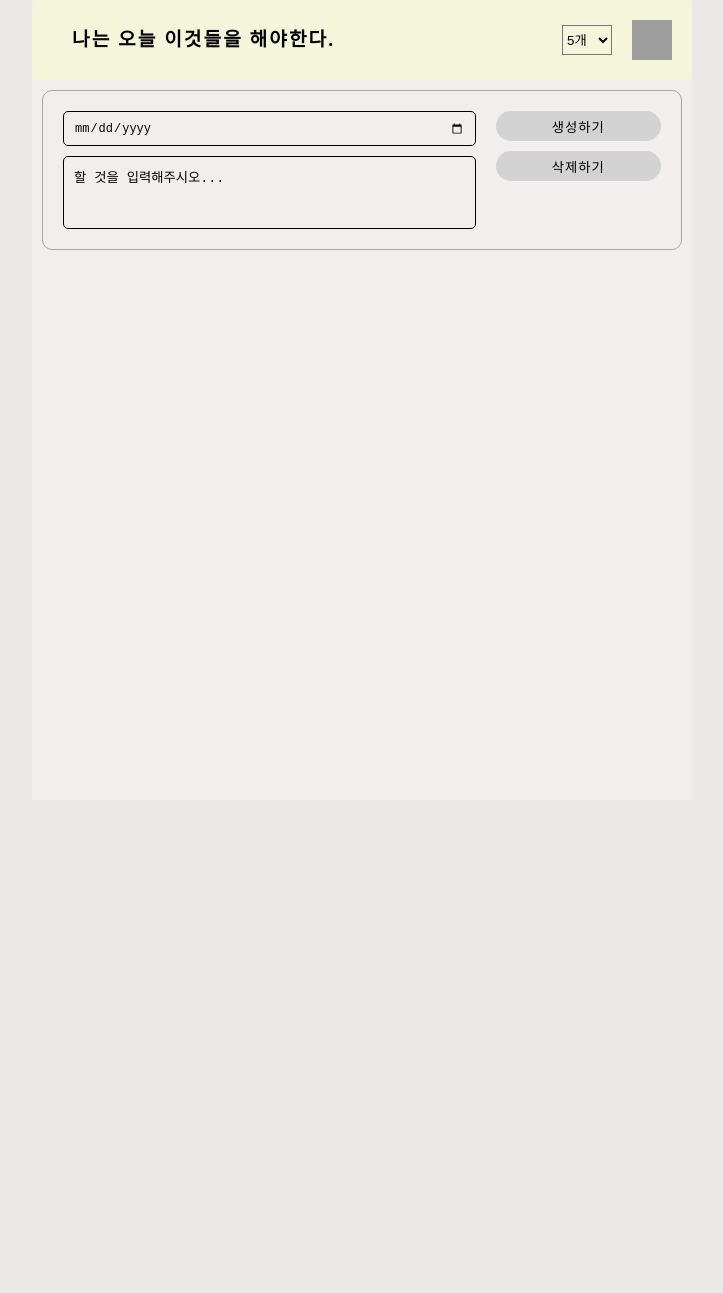
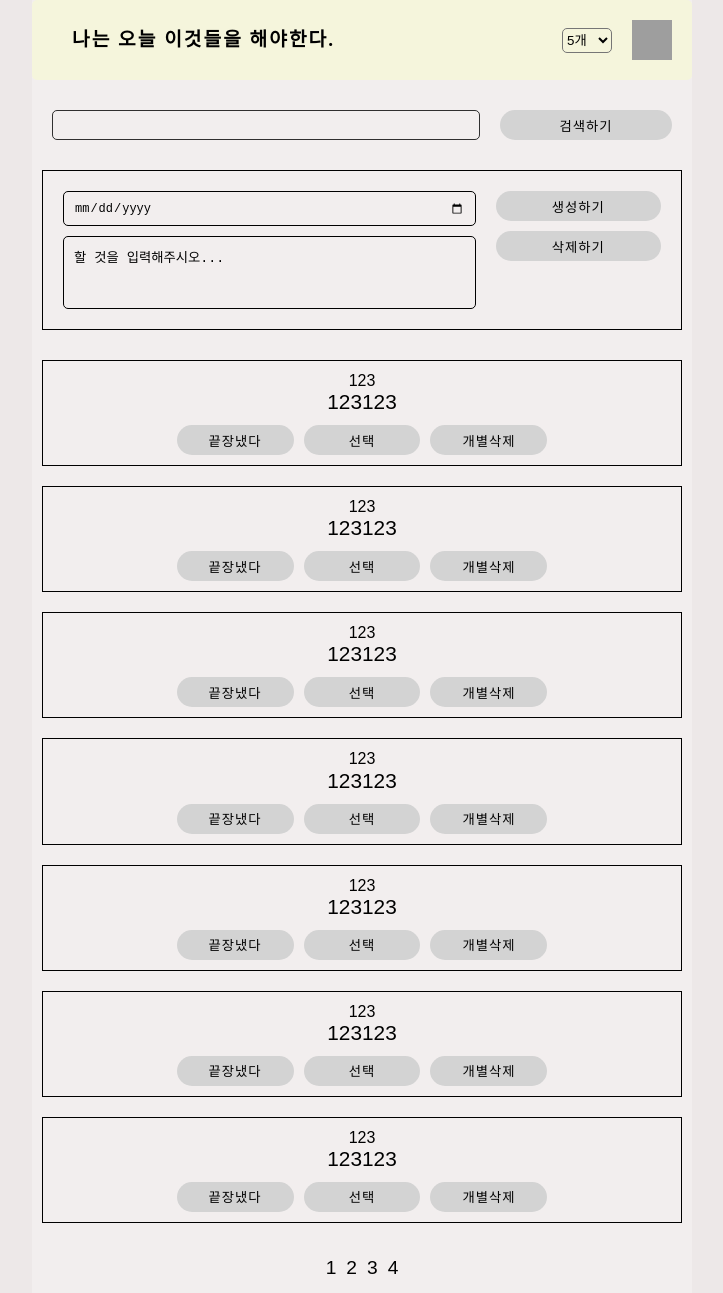
Before and after one commit to kangactor123/opensourceHm, a React (Create React App) app: page / in a window 1280 px wide. Shown: the whole page, without its empty margins (278-1001 px from the left). Before the commit the page ends 800 px from the top, so only its background shows below. Built offline with nearby package versions, Linux system fonts and the light colour scheme; grey boxes are pictures that could not be loaded.

Commit message:
Component update

```diff
--- a/public/index.html
+++ b/public/index.html
@@ -2,14 +2,12 @@
 <html lang="en">
   <head>
     <meta charset="utf-8" />
-    <link rel="icon" href="%PUBLIC_URL%/favicon.ico" />
     <meta name="viewport" content="width=device-width, initial-scale=1" />
     <meta name="theme-color" content="#000000" />
     <meta
       name="description"
       content="Web site created using create-react-app"
     />
-    <link rel="apple-touch-icon" href="%PUBLIC_URL%/logo192.png" />
     <link rel="manifest" href="%PUBLIC_URL%/manifest.json" />
     <title>나는 오늘 해야할 것을 알고 있다.</title>
   </head>
--- a/src/App.tsx
+++ b/src/App.tsx
@@ -1,10 +1,13 @@
 import styled from "styled-components";
 import Header from "./components/Header";
 import InputSection from "./components/InputSection";
+import PagingSection from "./components/PagingSection";
+import SearchSection from "./components/SearchSection";
+import ToDoList from "./components/ToDo/ToDoList";
 
 const Container = styled.div`
   max-width: 660px;
-  height: 100vh;
+  height: auto;
   margin: 0 auto;
   background-color: #f2eeee;
 `;
@@ -13,7 +16,10 @@ function App() {
   return (
     <Container>
       <Header />
+      <SearchSection />
       <InputSection />
+      <ToDoList />
+      <PagingSection />
     </Container>
   );
 }
--- /dev/null
+++ b/src/components/Button.tsx
@@ -0,0 +1,32 @@
+import styled from "styled-components";
+
+interface ButtonProps {
+  hoverColor?: string;
+  bgColor?: string;
+  text: string;
+}
+
+const Btn = styled.button<{ hoverColor?: string; bgColor?: string }>`
+  width: 100%;
+  height: 30px;
+  text-align: center;
+  border: 0;
+  border-radius: 15px;
+  background-color: ${(props) => props.bgColor};
+  letter-spacing: 1px;
+  cursor: pointer;
+  &:hover {
+    color: white;
+    background-color: ${(props) => props.hoverColor};
+  }
+`;
+
+const Button = ({ hoverColor, text, bgColor = "lightgray" }: ButtonProps) => {
+  return (
+    <Btn hoverColor={hoverColor} bgColor={bgColor}>
+      {text}
+    </Btn>
+  );
+};
+
+export default Button;
--- a/src/components/Header.tsx
+++ b/src/components/Header.tsx
@@ -33,9 +33,10 @@ const AlertImg = styled.img`
 
 const PageSelecter = styled.select`
   width: 50px;
-  height: 30px;
+  height: 25px;
   margin-right: 20px;
-  background-color: beige;
+  border-radius: 5px;
+  background-color: inherit;
 `;
 
 function Header() {
--- a/src/components/InputSection.tsx
+++ b/src/components/InputSection.tsx
@@ -1,17 +1,17 @@
 import styled from "styled-components";
+import Button from "./Button";
 
 const Wrapper = styled.div`
   max-width: 660px;
   height: 20vh;
-  border: 1px solid rgba(0, 0, 0, 0.3);
-  border-radius: 10px;
+  border: 1px solid black;
   display: flex;
   align-items: center;
   padding: 10px;
   margin: 10px;
 `;
 
-const InputBox = styled.form`
+export const InputBox = styled.form`
   padding: 10px;
   width: 70%;
   height: 100%;
@@ -19,6 +19,7 @@ const InputBox = styled.form`
   flex-direction: column;
   justify-content: center;
   gap: 10px;
+  position: relative;
 `;
 
 const InputDate = styled.input`
@@ -44,28 +45,13 @@ const InputContents = styled.textarea`
   }
 `;
 
-const ButtonBox = styled.div`
+export const ButtonBox = styled.div`
   width: 30%;
   height: 100%;
   padding: 10px;
   display: flex;
   flex-direction: column;
   gap: 10px;
-`;
-
-const Button = styled.button<{ hoverColor: string }>`
-  width: 100%;
-  height: 30px;
-  text-align: center;
-  border: 0;
-  border-radius: 15px;
-  background-color: lightgray;
-  letter-spacing: 1px;
-  cursor: pointer;
-  &:hover {
-    color: white;
-    background-color: ${(props) => props.hoverColor};
-  }
 `;
 
 function InputSection() {
@@ -76,8 +62,8 @@ function InputSection() {
         <InputContents placeholder="할 것을 입력해주시오..." />
       </InputBox>
       <ButtonBox>
-        <Button hoverColor="rgba(0,0,255,0.5)">생성하기</Button>
-        <Button hoverColor="rgba(255,0,0,0.5)">삭제하기</Button>
+        <Button text="생성하기" hoverColor="rgba(0,0,255,0.5)" />
+        <Button text="삭제하기" hoverColor="rgba(255,0,0,0.5)" />
       </ButtonBox>
     </Wrapper>
   );
--- /dev/null
+++ b/src/components/PagingSection.tsx
@@ -0,0 +1,40 @@
+import styled from "styled-components";
+
+const Wrapper = styled.div`
+  width: 60%;
+  height: 50px;
+  margin: 0 auto;
+  display: flex;
+  justify-content: center;
+  align-items: center;
+`;
+
+const PageList = styled.ul`
+  list-style: none;
+  display: flex;
+  flex-direction: row;
+  gap: 10px;
+`;
+
+const Page = styled.li`
+  cursor: pointer;
+  font-size: 1.2em;
+  &:hover {
+    color: red;
+  }
+`;
+
+function PagingSection() {
+  const temp = [1, 2, 3, 4];
+  return (
+    <Wrapper>
+      <PageList>
+        {temp.map((item, index) => (
+          <Page key={index}>{item}</Page>
+        ))}
+      </PageList>
+    </Wrapper>
+  );
+}
+
+export default PagingSection;
--- /dev/null
+++ b/src/components/SearchSection.tsx
@@ -0,0 +1,60 @@
+import styled from "styled-components";
+import Button from "./Button";
+import { ButtonBox, InputBox } from "./InputSection";
+
+const Wrapper = styled.div`
+  max-width: 660px;
+  height: 10vh;
+  border-radius: 10px;
+  display: flex;
+  align-items: center;
+  padding: 10px 10px 0 10px;
+`;
+
+const SearchBar = styled.input`
+  width: 100%;
+  height: 30px;
+  background-color: inherit;
+  border: 1px solid rgba(0, 0, 0, 0.8);
+  border-radius: 5px;
+  padding-left: 10px;
+`;
+
+const SearchList = styled.ul`
+  width: 95%;
+  position: absolute;
+  top: 48px;
+  text-decoration: none;
+  background-color: aqua;
+  z-index: 99;
+  display: none;
+`;
+
+const SearchLi = styled.li``;
+
+const BtnBox = styled(ButtonBox)`
+  justify-content: center;
+`;
+
+/* 검색 input에 focus가 들어왔을 때 검색 목록이 내려올 수 있도록, blur -> 검색어 목록 사라져야함 */
+/* 최근 검색어는 localStorage에서 불러서 저장해놔야함 store에 */
+function SearchSection() {
+  return (
+    <Wrapper>
+      <InputBox>
+        <SearchBar />
+        <SearchList>
+          <li>1</li>
+          <li>1</li>
+          <li>1</li>
+          <li>1</li>
+        </SearchList>
+      </InputBox>
+      <BtnBox>
+        <Button text="검색하기" hoverColor="gray" />
+      </BtnBox>
+    </Wrapper>
+  );
+}
+
+export default SearchSection;
--- /dev/null
+++ b/src/components/ToDo/ToDoCard.tsx
@@ -0,0 +1,64 @@
+import { useState } from "react";
+import styled from "styled-components";
+import Button from "../Button";
+
+const CardWrapper = styled.div<{ dead: boolean }>`
+  display: flex;
+  flex-direction: column;
+  width: 100%;
+  height: auto;
+  padding: 10px;
+  gap: 10px;
+  border: 1px solid ${(props) => (props.dead ? "red" : "black")};
+  margin: 10px;
+`;
+
+const ContentBox = styled.div`
+  width: 100%;
+  height: 90%;
+  display: flex;
+  flex-direction: column;
+  align-items: center;
+  justify-content: center;
+`;
+const DeadLine = styled.span`
+  font-size: 1em;
+`;
+const Content = styled.p`
+  font-size: 1.3em;
+`;
+
+const BtnBox = styled.div`
+  display: flex;
+  width: 60%;
+  margin: 0 auto;
+  align-items: center;
+  justify-content: space-between;
+  gap: 10px;
+`;
+
+interface ToDoProps {
+  text: string;
+  deadline: number;
+  done: boolean;
+}
+
+/* 기한 임박 시 테두리 빨간색으로 표기해야함 */
+function ToDoCard({ text, deadline, done }: ToDoProps) {
+  const [choose, setChoose] = useState(false);
+  return (
+    <CardWrapper dead={false}>
+      <ContentBox>
+        <DeadLine>123</DeadLine>
+        <Content>123123</Content>
+      </ContentBox>
+      <BtnBox>
+        <Button text={done ? "아직이다" : "끝장냈다"} hoverColor="aqua" />
+        <Button text="선택" bgColor={choose ? "red" : "lightgray"} />
+        <Button text="개별삭제" hoverColor="blue" />
+      </BtnBox>
+    </CardWrapper>
+  );
+}
+
+export default ToDoCard;
--- /dev/null
+++ b/src/components/ToDo/ToDoList.tsx
@@ -0,0 +1,37 @@
+import styled from "styled-components";
+import ToDoCard from "./ToDoCard";
+
+const Wrapper = styled.div`
+  max-width: 660px;
+  display: flex;
+  flex-direction: column;
+  align-items: center;
+  justify-content: center;
+  padding: 10px;
+`;
+
+function ToDoList() {
+  const temp = [
+    { id: 1, deadline: 123, text: "123123123", done: false },
+    { id: 2, deadline: 123, text: "123123123", done: false },
+    { id: 3, deadline: 123, text: "123123123", done: false },
+    { id: 4, deadline: 123, text: "123123123", done: false },
+    { id: 5, deadline: 123, text: "123123123", done: false },
+    { id: 6, deadline: 123, text: "123123123", done: false },
+    { id: 7, deadline: 123, text: "123123123", done: false },
+  ];
+  return (
+    <Wrapper>
+      {temp.map((todo) => (
+        <ToDoCard
+          key={todo.id}
+          text={todo.text}
+          deadline={todo.deadline}
+          done={todo.done}
+        />
+      ))}
+    </Wrapper>
+  );
+}
+
+export default ToDoList;
```
